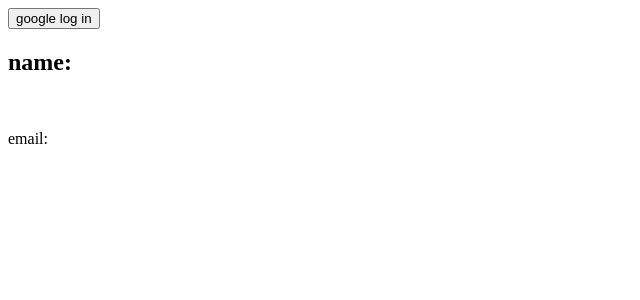
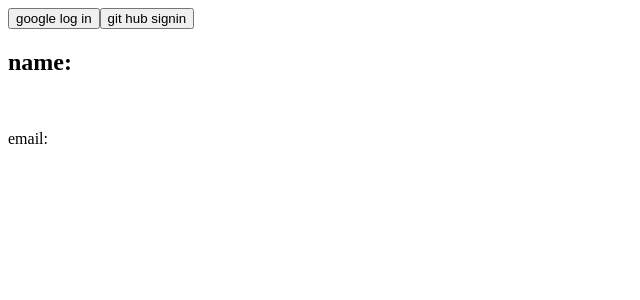
Before and after one commit to sheikhhasan124/google-auth, a React (Create React App) app: page / in a window 1280 px wide. Shown: the top 300 px of the page, without its empty margins (0-640 px from the left). Built offline with nearby package versions, Linux system fonts and the light colour scheme.

Commit message:
git auth provider added

```diff
--- a/src/App.js
+++ b/src/App.js
@@ -1,5 +1,5 @@
 import React, { useState } from 'react';
-import { getAuth, GoogleAuthProvider, signInWithPopup, signOut } from "firebase/auth";
+import { getAuth, GithubAuthProvider, GoogleAuthProvider, signInWithPopup, signOut } from "firebase/auth";
 import app from './firebase.init';
 
 const auth = getAuth(app)
@@ -7,10 +7,12 @@ const auth = getAuth(app)
 const App = () => {
     const [user,setUser]=useState({})
 
-    const provider = new GoogleAuthProvider()
+    const googleAuthprovider = new GoogleAuthProvider()
+    const gitHubAuthProvider = new GithubAuthProvider()
+
 
     const handlegoogleSignIn = () =>{
-        signInWithPopup(auth, provider)
+        signInWithPopup(auth, googleAuthprovider)
         .then(result=>{
             const user = result.user;
             setUser(user)
@@ -29,10 +31,25 @@ const App = () => {
             setUser({})
         })
     }
+    const handlegithubSignIn = () =>{
+         signInWithPopup(auth, gitHubAuthProvider)
+         .then(result=>{
+             const user = result.user;
+             console.log(user)
+         })
+         .catch(error=>{
+             console.log(error)
+         })
+    }
 
     return (
         <div>
-            {user.email? <button onClick={handleSignOut}>google sign out</button>: <button onClick={handlegoogleSignIn}>google log in</button> }
+            {user.email? <button onClick={handleSignOut}>google sign out</button>:
+            <div>
+                 <button onClick={handlegoogleSignIn}>google log in</button>
+                 <button onClick={handlegithubSignIn}>git hub signin</button>
+            </div>
+              }
 
 
             <h2>name:{user.displayName}</h2>
```
